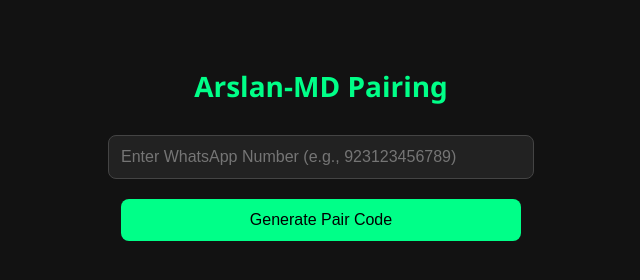
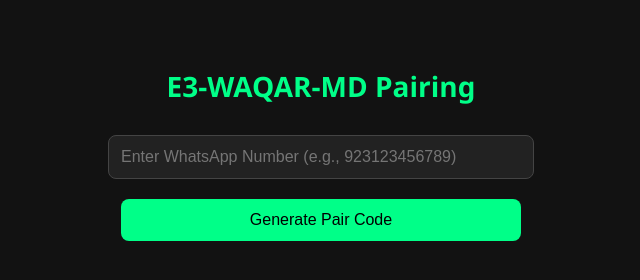
Before and after one commit to ALUSTADYT/E3-WAQAR-MD-PAIR, a website: page pair.html in a window 1280 px wide. Shown: the whole page, without its empty margins (319-959 px from the left). Drawn offline with Linux system fonts and the light colour scheme.

Commit message:
Update pair.html

```diff
--- a/pair.html
+++ b/pair.html
@@ -2,7 +2,7 @@
 <html lang="en">
 <head>
   <meta charset="UTF-8">
-  <title>arslan-md-web-pair</title>
+  <title>E3-WAQAR-MD-PAIR</title>
   <meta name="viewport" content="width=device-width, initial-scale=1.0">
   <style>
     body {
@@ -55,7 +55,7 @@
 </head>
 <body>
 
-  <h1>Arslan-MD Pairing</h1>
+  <h1>E3-WAQAR-MD Pairing</h1>
 
   <input type="text" id="number" placeholder="Enter WhatsApp Number (e.g., 923123456789)" />
   <button onclick="getCode()">Generate Pair Code</button>
```
